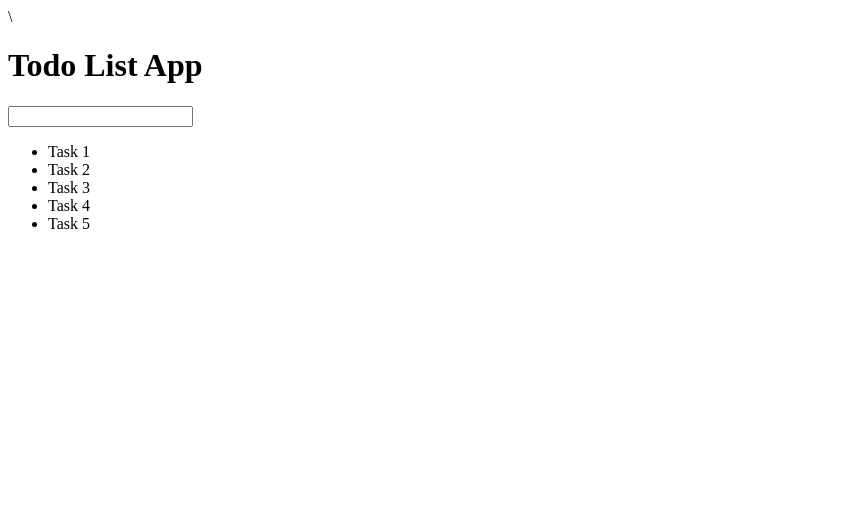
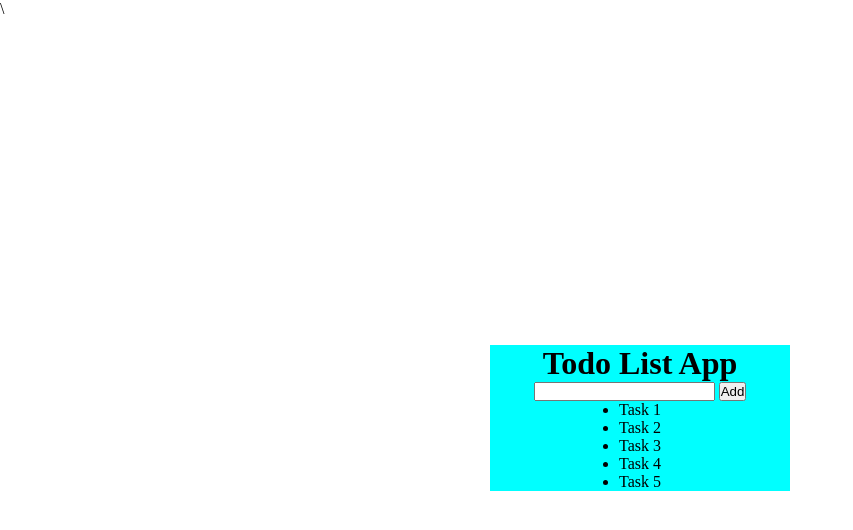
Before and after one commit to sulfikaralijun/Todo-List-App, a plain HTML site: page index.html in a window 1280 px wide. Shown: the whole page, without its empty margins (0-853 px from the left). Drawn offline with Linux system fonts and the light colour scheme.

Commit message:
update index.html and style.css

```diff
--- a/index.html
+++ b/index.html
@@ -12,6 +12,7 @@
       <h1>Todo List App</h1>
       <div class="input-section">
         <input type="text">
+        <button>Add</button>
       </div>
       <div class="task-section">
         <ul>
--- a/src/style.css
+++ b/src/style.css
@@ -0,0 +1,19 @@
+* {
+	margin: 0;
+	padding: 0;
+	box-sizing: border-box;
+}
+
+.container {
+  width: 100dvw;
+  height: 100dvh;
+  display: grid;
+  place-items: center;
+}
+.wrapper {
+  width: 300px;
+  background-color: aqua;
+  display: flex;
+  align-items: center;
+  flex-direction: column;
+}
```
